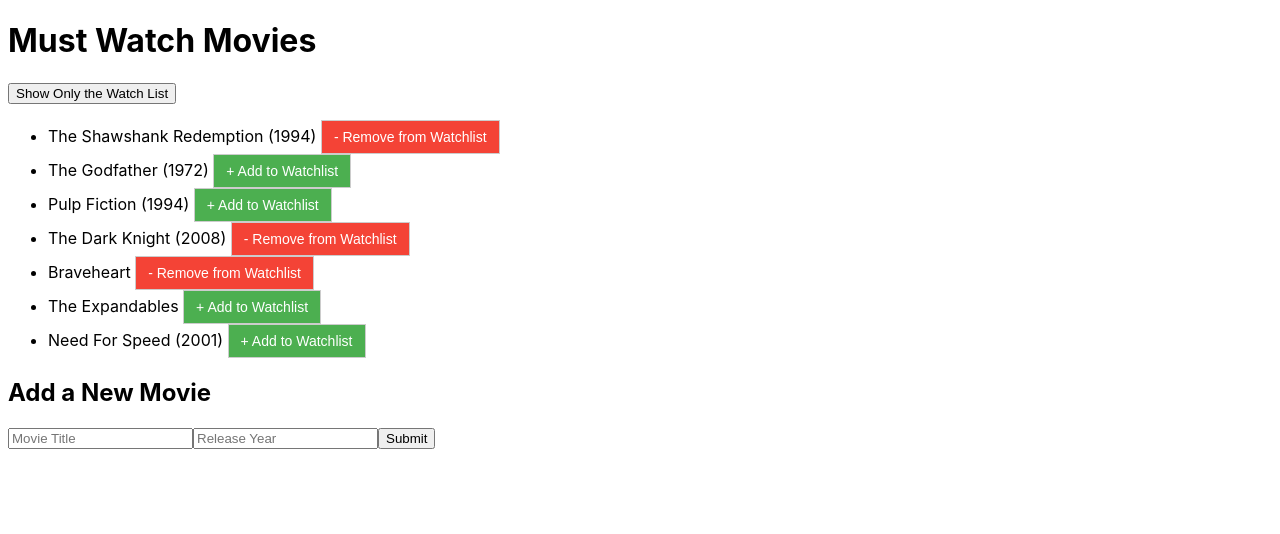
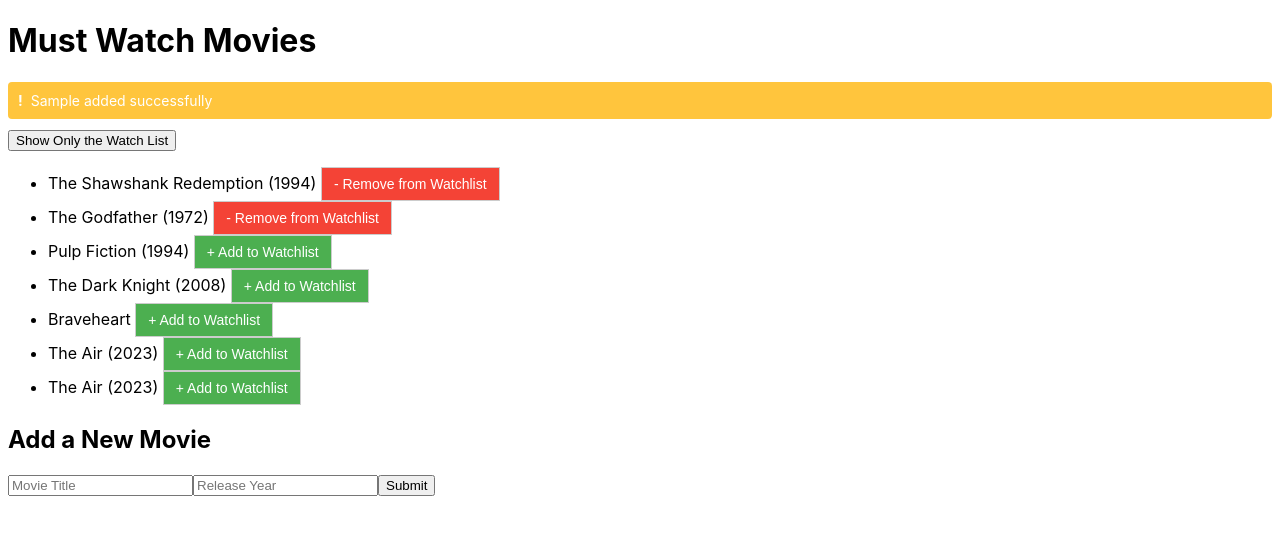
Before and after one commit to serhatprogramming/movies-json-server, a React (Create React App) app: page / in a window 1280 px wide. Both pictures are taken after typing "Sample", "5" into the empty fields and a click on the button "Submit". Shown: the top 534 px of the page. Built offline with nearby package versions, Linux system fonts and the light colour scheme; no server answers; data requests are answered from the project's data file.

Commit message:
notifications added.

```diff
--- a/db.json
+++ b/db.json
@@ -10,7 +10,7 @@
       "id": 2,
       "title": "The Godfather",
       "year": 1972,
-      "watchList": false
+      "watchList": true
     },
     {
       "id": 3,
@@ -22,23 +22,23 @@
       "id": 4,
       "title": "The Dark Knight",
       "year": 2008,
-      "watchList": true
+      "watchList": false
     },
     {
       "title": "Braveheart",
-      "watchList": true,
+      "watchList": false,
       "id": 5
     },
     {
-      "title": "The Expandables",
+      "title": "The Air",
       "watchList": false,
-      "year": null,
+      "year": 2023,
       "id": 6
     },
     {
-      "title": "Need For Speed",
+      "title": "The Air",
       "watchList": false,
-      "year": 2001,
+      "year": 2023,
       "id": 7
     }
   ]
--- a/src/App.js
+++ b/src/App.js
@@ -4,11 +4,14 @@
 
 import movieService from "./services/movies";
 
+import Notification from "./components/Notification";
+
 const App = () => {
   const [movies, setMovies] = useState([]);
   const [newMovie, setNewMovie] = useState("");
   const [releaseYear, setReleaseYear] = useState("");
   const [showWatchList, setShowWatchList] = useState(false);
+  const [notification, setNotification] = useState(null);
   useEffect(() => {
     movieService.getAll().then((movieList) => {
       setMovies(movieList);
@@ -26,8 +29,9 @@
       movieService.create(newMovieObject).then((newMovie) => {
         setMovies([...movies, newMovie]);
       });
+      notify("warning", `${newMovieObject.title} added successfully`);
     } else {
-      alert("Please enter a movie title");
+      notify("error", "Please enter a movie title");
     }
     setNewMovie("");
     setReleaseYear("");
@@ -43,10 +47,18 @@
             movie.id === updatedMovie.id ? updatedMovie : movie
           )
         );
+        notify(
+          "warning",
+          `${updatedMovie.title} was ${
+            updatedMovie.watchList ? "added to" : "removed from"
+          } the watch list`
+        );
       })
       .catch((error) => {
-        window.alert(`${movie.title} was deleted from the list of movies`);
-        console.log("error", error.message);
+        notify(
+          "error",
+          `${movie.title} was already deleted from the list of movies`
+        );
         setMovies(movies.filter((movie) => updatedMovie.id !== movie.id));
       });
   };
@@ -57,9 +69,17 @@
     ? movies
     : movies.filter((movie) => movie.watchList);
 
+  const notify = (type, message) => {
+    setNotification({ type, message });
+    setTimeout(() => {
+      setNotification(null);
+    }, 30000);
+  };
+
   return (
     <div>
       <h1>Must Watch Movies</h1>
+      <Notification notification={notification} />
       <button onClick={() => setShowWatchList(!showWatchList)}>
         Show {!showWatchList ? "Only the Watch List" : "All Movies"}{" "}
       </button>
--- /dev/null
+++ b/src/components/Notification.js
@@ -0,0 +1,11 @@
+const Notification = ({ notification }) => {
+  if (notification === null) return null;
+  return (
+    <div className={`notification ${notification.type}`}>
+      <span className="icon">{notification.type === "error" ? "X" : "!"}</span>
+      <span className="message">{notification.message}</span>
+    </div>
+  );
+};
+
+export default Notification;
--- a/src/index.css
+++ b/src/index.css
@@ -21,3 +21,32 @@
   background-color: #f44336;
   color: #fff;
 }
+
+.notification {
+  display: flex;
+  align-items: center;
+  padding: 10px;
+  border-radius: 4px;
+  font-size: 14px;
+  color: #fff;
+  margin-bottom: 10px;
+}
+
+.notification.error {
+  background-color: #ff4d4f;
+}
+
+.notification.warning {
+  background-color: #ffc53d;
+}
+
+.notification .icon {
+  margin-right: 8px;
+  font-weight: bold;
+}
+
+.notification .message {
+  white-space: nowrap;
+  overflow: hidden;
+  text-overflow: ellipsis;
+}
```
